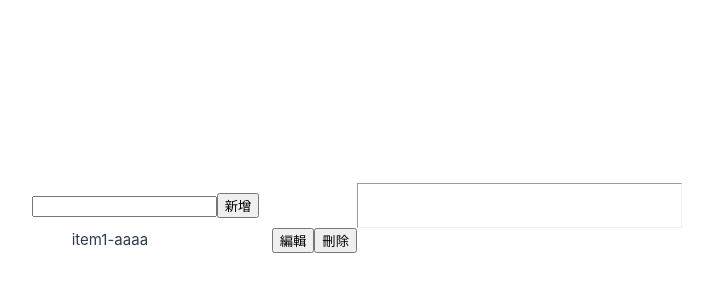
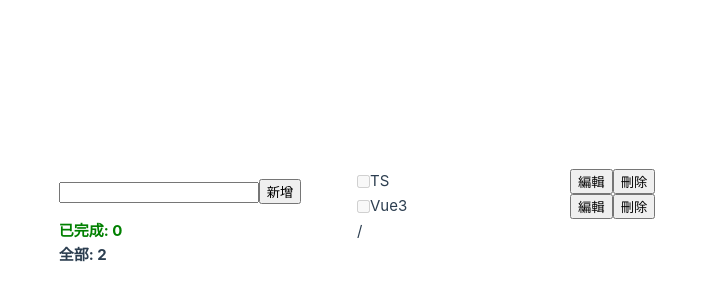
Before and after one commit to kath1122/todolist-ts, a Vue app: page / in a window 1280 px wide. Shown: the part 182-482 px from the top of the page, without its empty margins (283-996 px from the left). Built offline with nearby package versions, Linux system fonts and the light colour scheme.

Commit message:
add TodoSummary

```diff
--- a/src/App.vue
+++ b/src/App.vue
@@ -1,12 +1,14 @@
 <script setup lang="ts">
 import TodoInput from './components/TodoInput.vue'
 import TodoList from './components/TodoList.vue'
+import TodoSummary from './components/TodoSummary.vue'
 
 </script>
 
 <template>
   <TodoInput></TodoInput>
   <TodoList></TodoList>
+  <TodoSummary></TodoSummary>
 </template>
 
 <style scoped>
--- a/src/components/TodoInput.vue
+++ b/src/components/TodoInput.vue
@@ -1,26 +1,27 @@
 <template>
     <div class="todo-header margin">
-      <input type="text" v-model="newItem">
+      <input type="text" v-model="newItem" class="fix-width">
       <button type="button" @click="addItem">新增</button>
     </div>
-    <hr>
   </template>
 
   <script setup lang="ts">
   import { ref } from 'vue'
   import { useTodoStore } from '../stores/todo'
+  import type { Todo } from '@/types/todo';
 
   const todoStore = useTodoStore()
-  const newItem = ref('')
+  const newItem = ref<string>('')
 
   const addItem = () => {
     if(!newItem.value.trim()) {
       console.log('請輸入值')
       return
     }
-    const todo = {
+    const todo: Todo = {
       id: Date.now(),
-      text: newItem.value
+      text: newItem.value,
+      isComplete: false
     }
     todoStore.addItem(todo)
     newItem.value = ''
@@ -32,4 +33,7 @@
   .margin{
     margin: 10px 0px;
   }
+  .fix-width{
+    width: 200px;
+  }
   </style>
--- a/src/components/TodoItem.vue
+++ b/src/components/TodoItem.vue
@@ -1,9 +1,10 @@
 <template>
     <li class="flex">
+        <input :disabled="!isEdit" type="checkbox" v-model="editData.isComplete">
         <span class="fix-width" v-show="!isEdit">{{props.item?.text}}</span>
-        <input class="fix-width" v-show="isEdit" type="text" v-model="textEdit">
+        <input class="fix-width" v-show="isEdit" type="text" v-model="editData.text">
         <button v-show="isEdit" type="button" @click="saveItem">保存</button>
-        <button v-show="!isEdit" type="button" @click="editItem">編輯</button>
+        <button v-show="!isEdit" type="button" @click="editItem(item)">編輯</button>
         <button type="button" @click="deleteItem">刪除</button>
     </li>
 </template>
@@ -11,36 +12,45 @@
   <script setup lang="ts">
   import { ref } from 'vue'
   import { useTodoStore } from '../stores/todo'
+  import type { Todo,CurItem } from '@/types/todo';
 
   const props = defineProps({
     item: {
-        type: Object,
-        require: true
+        type: Object as () => Todo,
+        required: true
     },
     index: {
         type: Number,
-        require: true
+        required: true
     }
   })
 
+  const {item, index} = props
   const isEdit = ref(false)
   const todoStore = useTodoStore()
-  const textEdit = ref('')
+  const isComplete = ref<boolean>(item.isComplete)
+  const editData = ref<CurItem>({text: '', isComplete})
+  const curIdx = ref<number>(0)
+
 
   const deleteItem = () => {
     todoStore.deleteItem(props.index)
   }
-  const editItem = () => {
+  const editItem = (item: Todo) => {
     isEdit.value = true
-    textEdit.value = props.item?.text
+    curIdx.value = todoStore.todoItems.findIndex(function(todo){
+      return todo.id === item.id;
+    })
+    editData.value.text = item.text
+    editData.value.isComplete = item.isComplete
   }
 
   const saveItem = () => {
-    if(!textEdit.value){
+    if(!editData.value.text){
         return
     }
-    todoStore.updateItem(textEdit.value, props.index)
-    textEdit.value = ''
+    todoStore.updateItem(editData.value, curIdx.value)
+    editData.value.text = ''
     isEdit.value = false
   }
 
--- a/src/components/TodoList.vue
+++ b/src/components/TodoList.vue
@@ -16,4 +16,5 @@ const items = todoStore.todoItems
 </script>
 
 <style scoped>
+.todo-list { margin-left: -40px;}
 </style>
--- /dev/null
+++ b/src/components/TodoSummary.vue
@@ -0,0 +1,21 @@
+<template>
+      <span class="completed sum">已完成: {{ completeItems }}</span> /
+      <span class="sum">全部: {{ total }}</span>
+</template>
+
+  <script setup lang="ts">
+  import { computed } from 'vue';
+  import { useTodoStore } from '../stores/todo'
+
+  const completeItems = computed(() => useTodoStore().completeItemsLength);
+  const total = computed(() => useTodoStore().todoItems.length)
+  </script>
+
+  <style scoped>
+  .completed {
+    color: green;
+  }
+  .sum {
+    font-weight: bold;
+  }
+  </style>
--- a/src/stores/todo.ts
+++ b/src/stores/todo.ts
@@ -1,15 +1,21 @@
-import { ref } from 'vue'
+import { computed, ref } from 'vue'
 import { defineStore } from 'pinia'
 
-import type { Todo } from '../types/todo'
+import type { Todo, CurItem } from '../types/todo'
 
 export const useTodoStore = defineStore('todo', () => {
-  const todoItems = ref([
+  const todoItems = ref<Todo[]>([
     {
       id: 1,
-      text: 'item1-aaaa'
-    }
-  ] as Todo[])
+      text: 'TS',
+      isComplete: false
+    },
+    {
+      id: 2,
+      text: 'Vue3',
+      isComplete: false
+    },
+  ])
 
   function addItem(todo: Todo) {
     todoItems.value.unshift(todo)
@@ -19,12 +25,16 @@ export const useTodoStore = defineStore('todo', () => {
     todoItems.value.splice(index, 1)
   }
 
-  function updateItem(text: string, index: number){
-    todoItems.value[index].text = text
+  function updateItem(item: CurItem, index: number){
+    todoItems.value[index].isComplete = item.isComplete
+    todoItems.value[index].text = item.text
   }
+
+  const completeItemsLength = computed(() => todoItems.value.filter(item => item.isComplete).length)
 
   return {
     todoItems,
+    completeItemsLength,
     addItem,
     deleteItem,
     updateItem
```
Also changed, not shown: src/types/todo.ts (+7 -1 lines).
